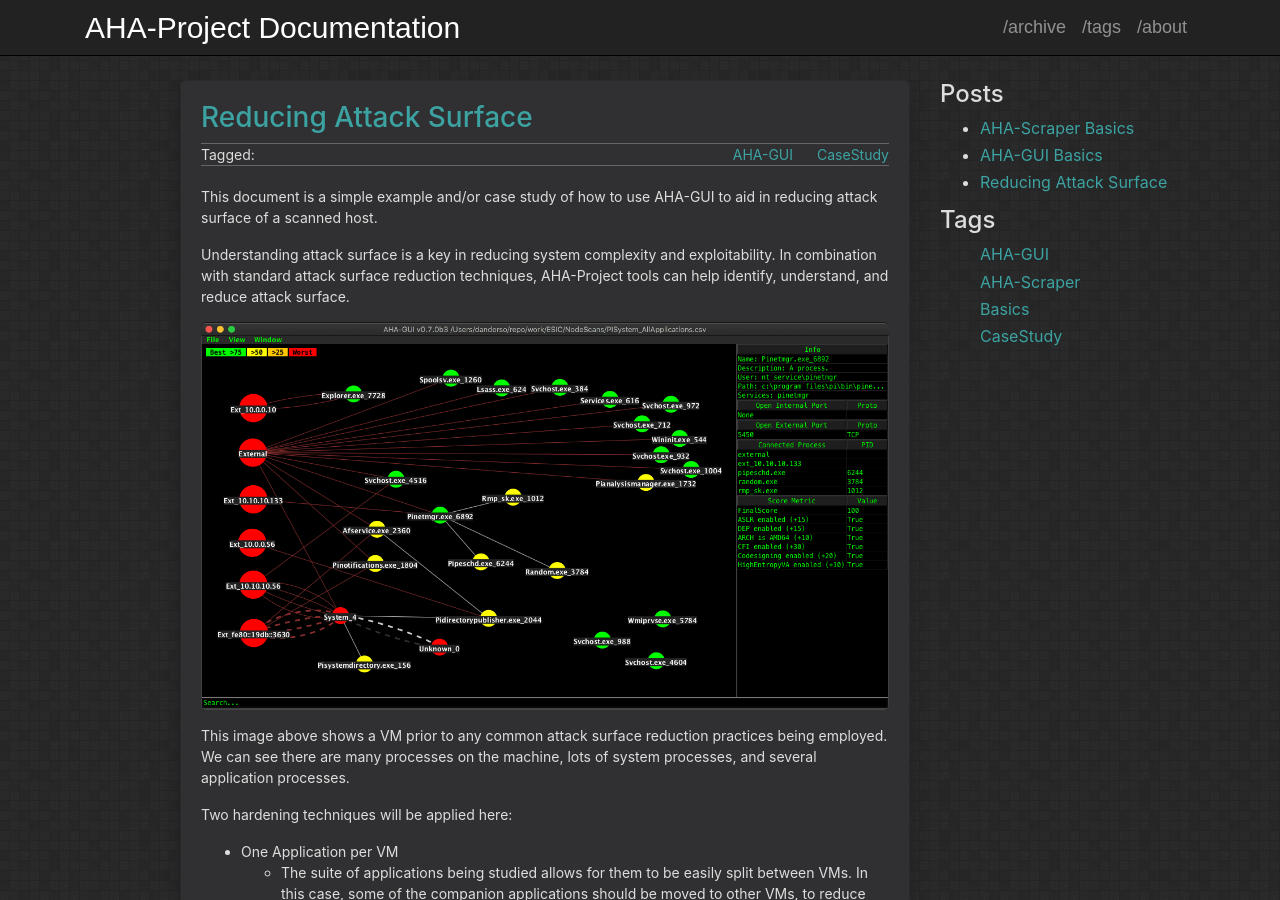
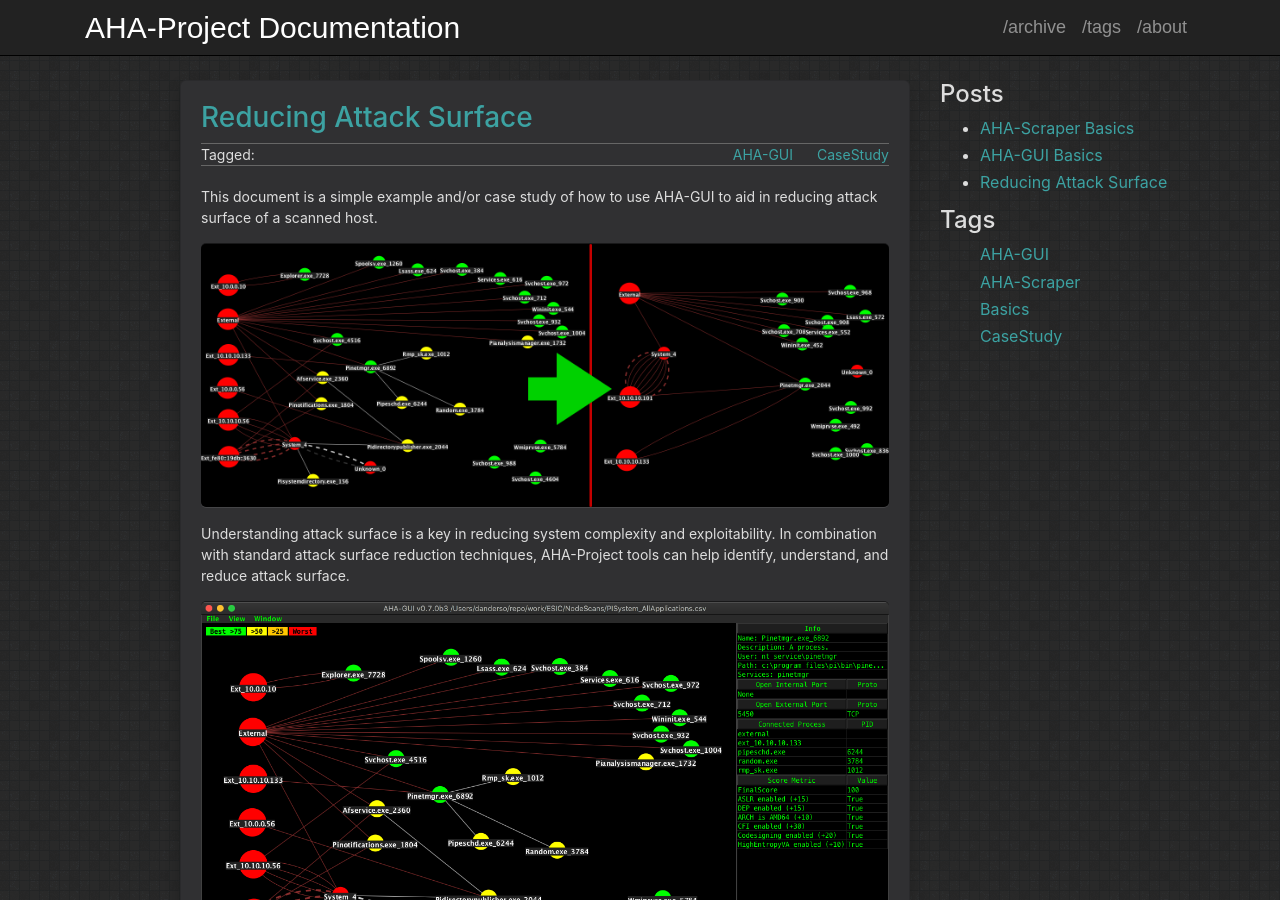
Before and after one commit to aha-project/aha-project.github.io, a Jekyll site: the page built from _posts/2019-10-23-AHA-CaseStudy1.md, in a window 1280 px wide and 900 px high. Built offline with Jekyll 4.4.1, drawn with Linux system fonts in a browser that asks for light colours.

Commit message:
website updates

```diff
--- a/_posts/2019-10-23-AHA-CaseStudy1.md
+++ b/_posts/2019-10-23-AHA-CaseStudy1.md
@@ -9,6 +9,7 @@ tags: AHA-GUI CaseStudy
 
 This document is a simple example and/or case study of how to use AHA-GUI to aid in reducing attack surface of a scanned host.
 
+[![Comparison-Img](https://aha-project.github.io/images/CaseStudy1/Comparison.png)](https://aha-project.github.io/images/CaseStudy1/Comparison.png)
 
 Understanding attack surface is a key in reducing system complexity and exploitability. In combination with standard attack surface reduction techniques, AHA-Project tools can help identify, understand, and reduce attack surface.
 
```
Also changed, not shown: images/CaseStudy1/Comparison.png (added).
